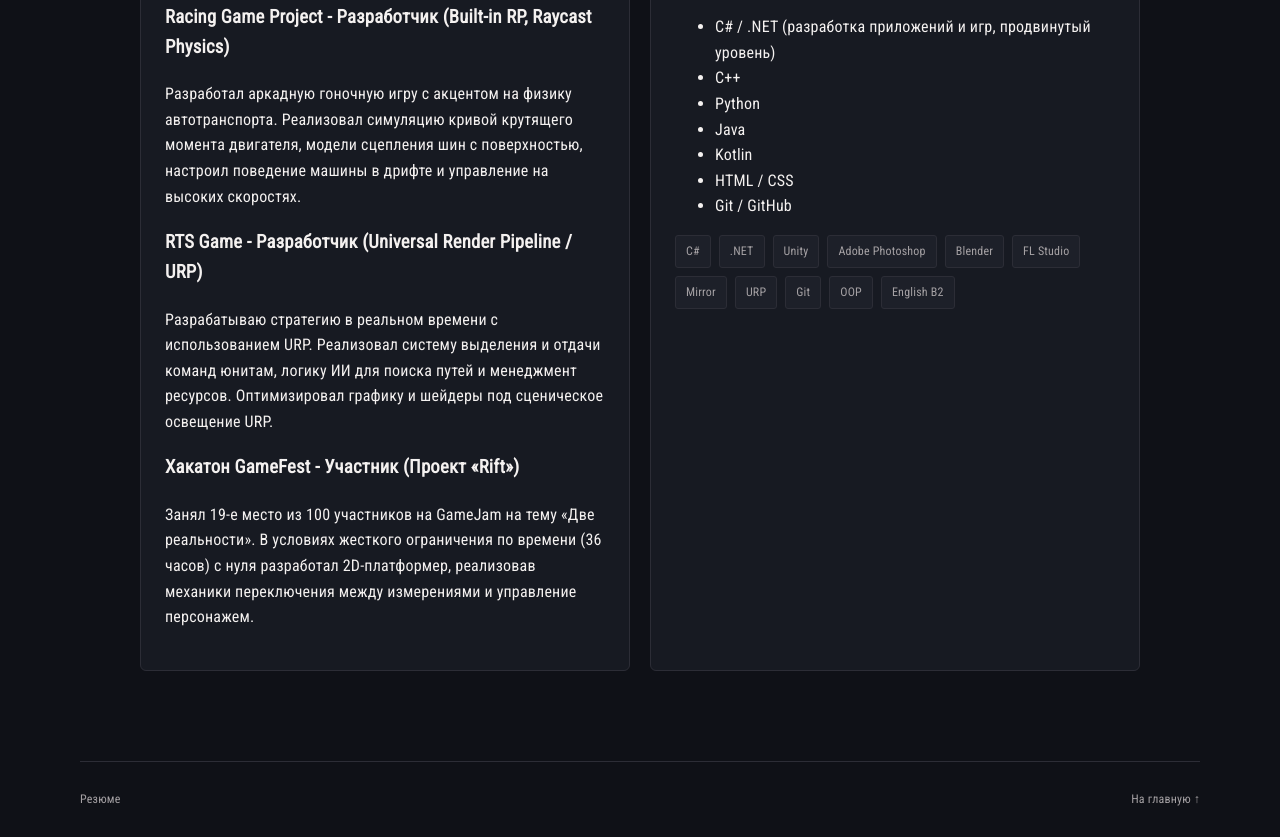
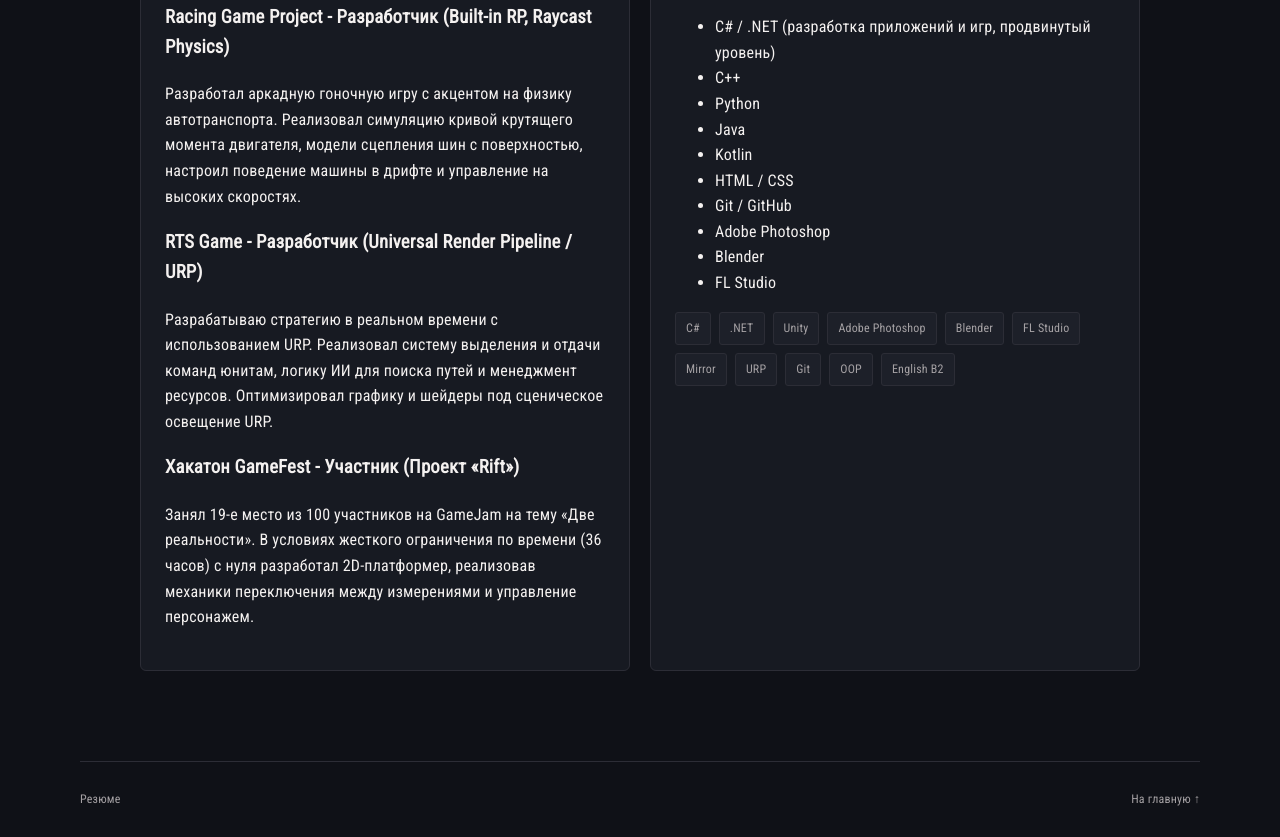
Before and after one commit to Mialista228/Eru-Portfolio, a plain HTML site: page resume.html in a window 1280 px wide. Shown: the part 1124-1961 px from the top of the page. Drawn offline with Linux system fonts and the light colour scheme.

Commit message:
updated 6

```diff
--- a/resume.html
+++ b/resume.html
@@ -127,6 +127,9 @@
                     <li>Kotlin</li>
                     <li>HTML / CSS</li>
                     <li>Git / GitHub</li>
+                    <li>Adobe Photoshop</li>
+                    <li>Blender</li>
+                    <li>FL Studio</li>
                 </ul>
                 <div class="tag-list">
                     <span>C#</span>
```
